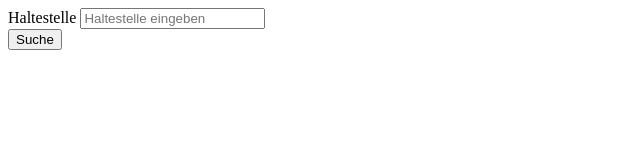
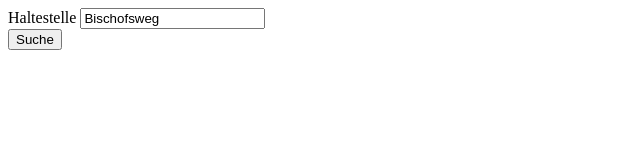
Before and after one commit to tmeissner/dvb-webapp, a plain HTML site: page index.html in a window 1280 px wide. Shown: the full height of the page, 0-640 px from the left. Drawn offline with Linux system fonts and the light colour scheme.

Commit message:
added initial value to text input field

```diff
--- a/index.html
+++ b/index.html
@@ -11,7 +11,7 @@
     <form action="" method="get" id="search-form">
         <div class="section">
             <label for="q">Haltestelle</label>
-            <input type="search" id="q" name="q" required placeholder="Haltestelle eingeben">
+            <input type="search" id="q" name="q" required placeholder="Haltestelle eingeben" value="Bischofsweg">
         </div>
         <div class="button-group">
             <button type="submit" id="btn-search">Suche</button>
```
